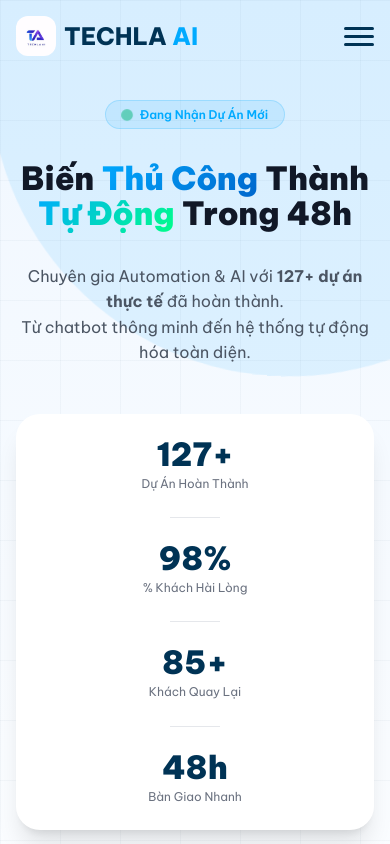
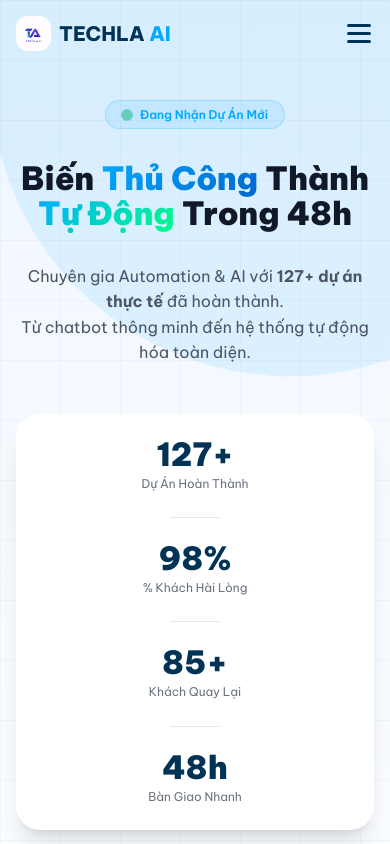
Before and after one commit to techlaai/ladipage-show-case, a plain HTML site: page index.html in a window 390 px wide. Shown: the top 844 px of the page. Drawn offline with nearby package versions, Linux system fonts and the light colour scheme.

Commit message:
Fix mobile menu overflow and responsive

```diff
--- a/styles.css
+++ b/styles.css
@@ -85,6 +85,7 @@
 html {
     scroll-behavior: smooth;
     font-size: 16px;
+    overflow-x: hidden;
 }
 
 body {
@@ -95,6 +96,7 @@ body {
     overflow-x: hidden;
     -webkit-font-smoothing: antialiased;
     -moz-osx-font-smoothing: grayscale;
+    min-width: 320px;
 }
 
 a {
@@ -127,6 +129,7 @@ button {
     max-width: 1280px;
     margin: 0 auto;
     padding: 0 var(--spacing-lg);
+    box-sizing: border-box;
 }
 
 /* Typography */
@@ -297,11 +300,17 @@ h6 {
     width: 30px;
     height: 30px;
     justify-content: center;
+    align-items: center;
+    flex-shrink: 0;
+    padding: 0;
+    background: none;
+    border: none;
+    cursor: pointer;
 }
 
 .mobile-menu-btn span {
     display: block;
-    width: 100%;
+    width: 24px;
     height: 3px;
     background: var(--primary);
     border-radius: 2px;
@@ -559,6 +568,7 @@ h6 {
     background: var(--primary);
     padding: var(--spacing-md) 0;
     overflow: hidden;
+    max-width: 100vw;
 }
 
 .proof-scroll {
@@ -1684,6 +1694,26 @@ h6 {
     }
 }
 
+/* Show mobile menu at 992px to prevent overflow */
+@media (max-width: 992px) {
+    .nav-links {
+        display: none;
+    }
+
+    .mobile-menu-btn {
+        display: flex;
+    }
+
+    .logo-text {
+        font-size: 1.25rem;
+    }
+
+    .logo-img {
+        width: 35px;
+        height: 35px;
+    }
+}
+
 @media (max-width: 768px) {
     .nav-links {
         display: none;
```
